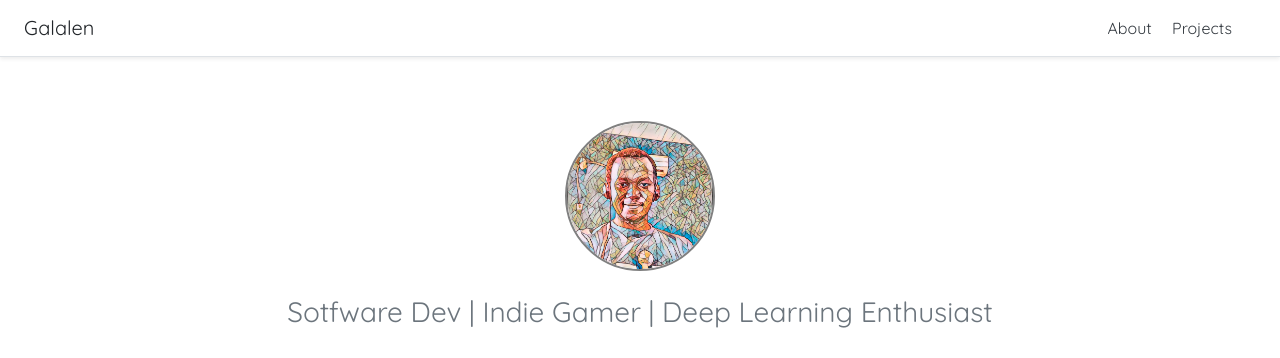
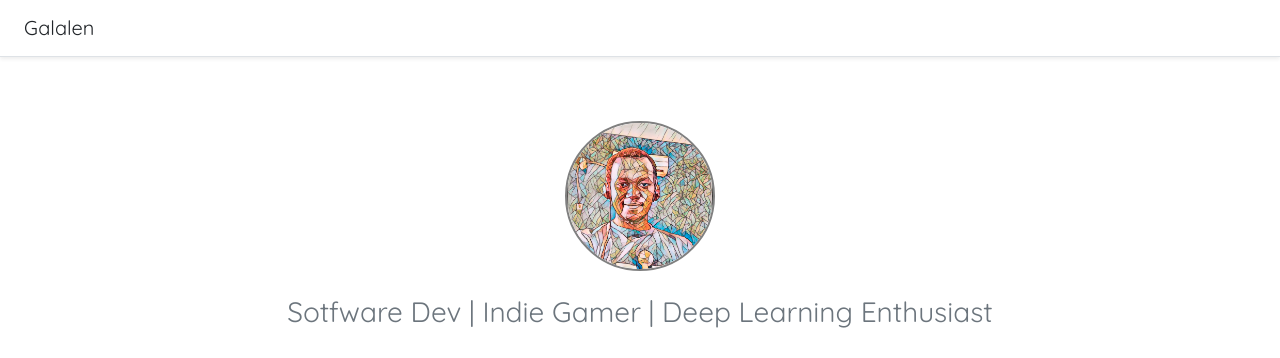
Before and after one commit to galalen/galalen.github.io, a plain HTML site: page index.html in a window 1280 px wide. Shown: the top 358 px of the page. Drawn offline with nearby package versions, Linux system fonts and the light colour scheme.

Commit message:
Update index.html

```diff
--- a/index.html
+++ b/index.html
@@ -44,10 +44,10 @@
   <body>
     <div class="d-flex flex-column flex-md-row align-items-center p-3 px-md-4 mb-3 bg-white border-bottom shadow-sm">
     <h5 class="my-0 mr-md-auto font-weight-normal">Galalen</h5>
-        <nav class="my-2 my-md-0 mr-md-3">
+<!--         <nav class="my-2 my-md-0 mr-md-3">
             <a class="p-2 text-dark" href="#">About</a>
             <a class="p-2 text-dark" href="#">Projects</a>
-        </nav>
+        </nav> -->
     </div>
 
 <div class="container">
```
